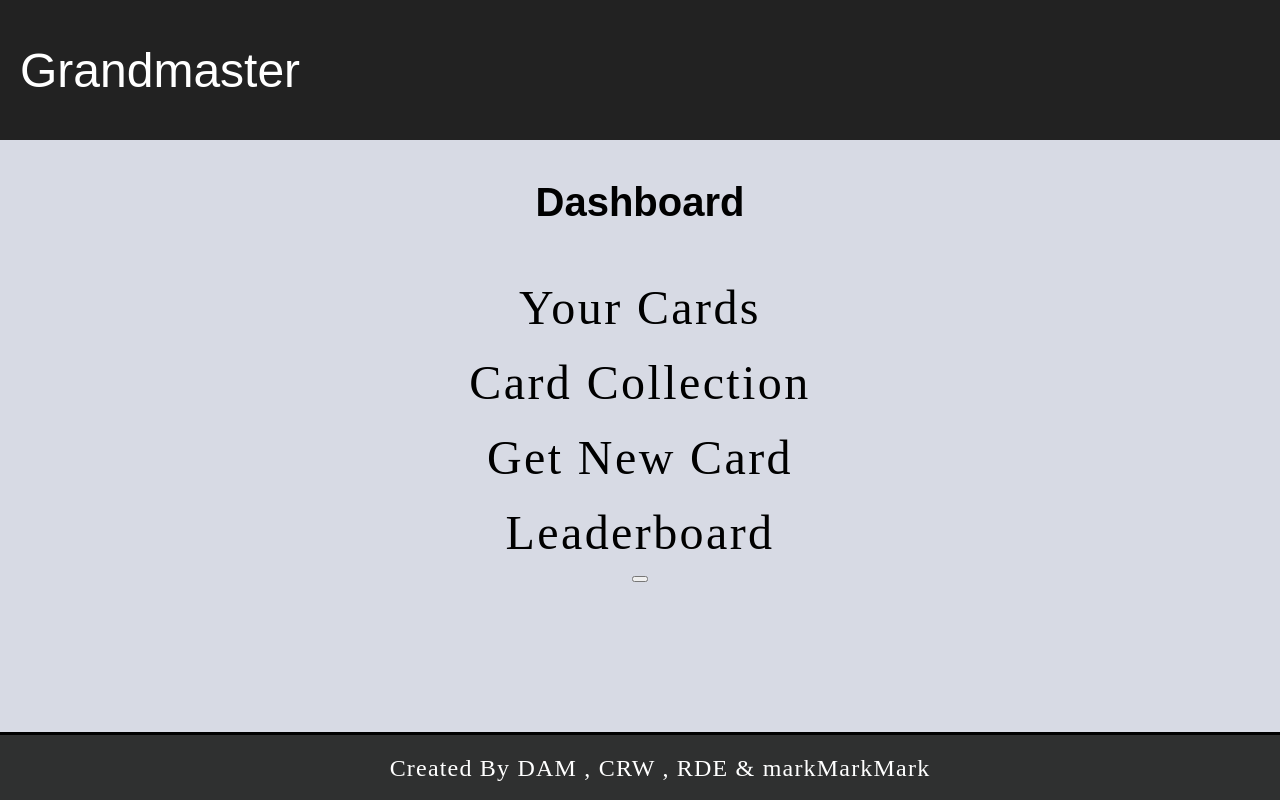
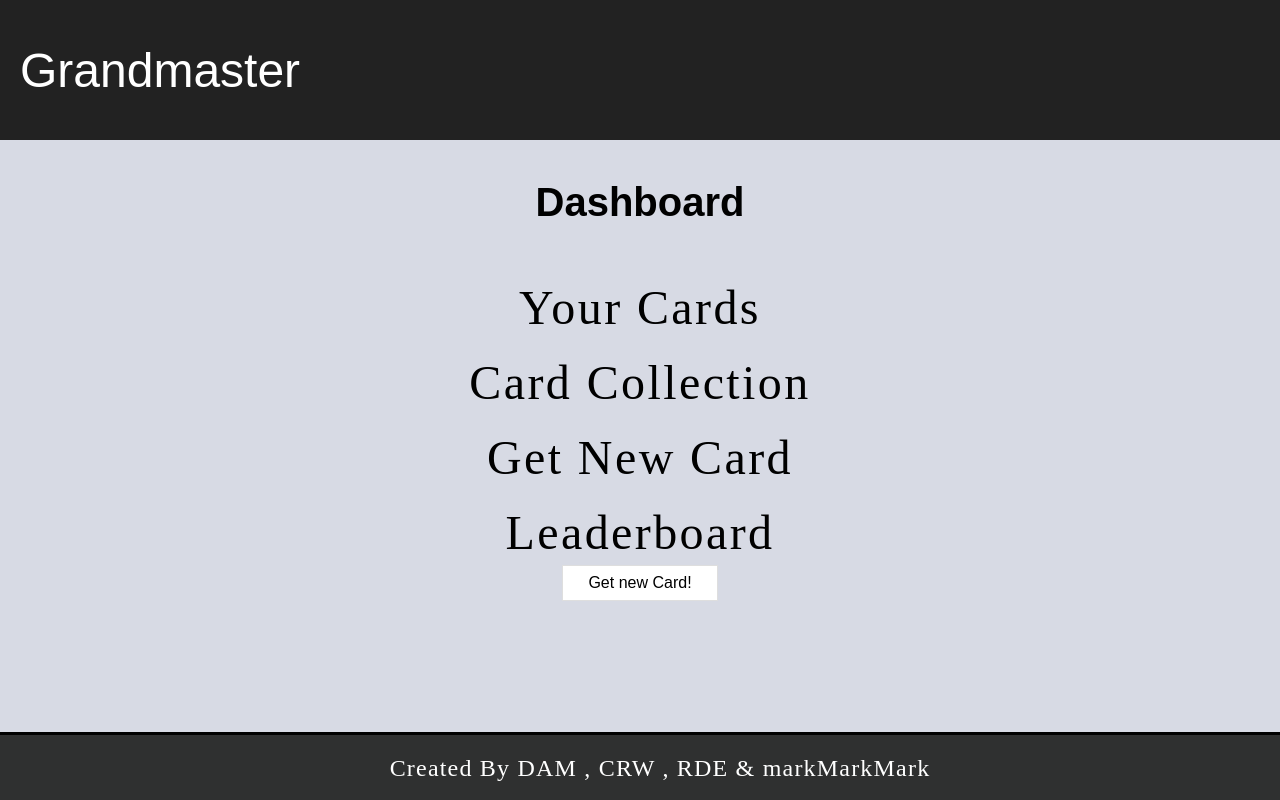
Before and after one commit to hewhowearspants/Grandmaster-io, a React (Create React App) app in the folder client/: page /user in a window 1280 px wide. Both pictures are taken after a click on the item "Get New Card". Built offline with nearby package versions, Linux system fonts and the light colour scheme; no server answers.

Commit message:
new card showing up on page and inserting

```diff
--- a/client/src/components/NewCard.jsx
+++ b/client/src/components/NewCard.jsx
@@ -19,6 +19,7 @@ class NewCard extends Component {
       console.log(res.data)
       this.setState({
         newCardData: res.data,
+        newCardDataLoaded: true,
       })
     })
     .then(() => {
@@ -46,8 +47,8 @@ class NewCard extends Component {
   render() {
     return (
       <div className='new-card'>
-          <button onClick={this.getNewCard} />
-        {this.state.newCardDataLoaded ? <Card card={this.state.newCardData} /> : ''}
+          <button className="newCardButton" type="button" onClick={this.getNewCard}>Get new Card!</button>
+        {this.state.newCardDataLoaded ? <Card card={this.state.newCardData[0]} /> : ''}
       </div>
     )
   }
```
